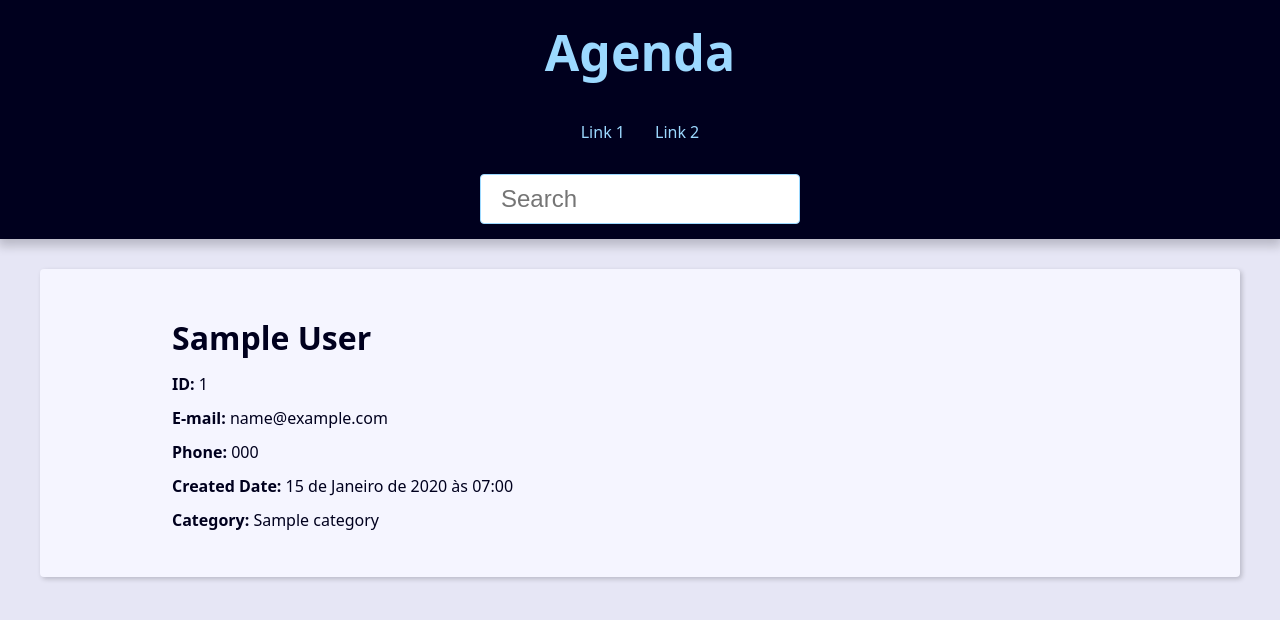
After one commit to Rondi650/projeto_agenda_django, a Django app: page /1/ in a window 1280 px wide. The commit adds this page. Shown: the top 620 px of the page. Run offline with Django 5.2, Linux system fonts and the light colour scheme; tables that the repository leaves empty hold one stand-in row (values such as "Sample post").

Commit message:
ajustes no html da agenda, separacao dos arquivos e pastas de html, incluso dinamicidade no title

```diff
--- a/base_templates/global/base.html
+++ b/base_templates/global/base.html
@@ -1,12 +1,11 @@
-{% load static %}<!DOCTYPE html>
-<html lang="en">
+<!DOCTYPE html>
+<html lang="pt-br">
 <head>
-    <meta charset="UTF-8">
-    <meta name="viewport" content="width=device-width, initial-scale=1.0">
-    <title>{{title}}</title>
-    <link rel="stylesheet" href="{% static "global/css/style.css" %}">
+    {% include "global/partials/head.html" %}
 </head>
 <body>
+
+    {% include "global/partials/header.html" %}
 
 <main class="content">
 {% block content %}{% endblock content %}
--- /dev/null
+++ b/base_templates/global/partials/head.html
@@ -0,0 +1,5 @@
+{% load static %}
+<meta charset="UTF-8">
+<meta name="viewport" content="width=device-width, initial-scale=1.0">
+<title>{{title}}</title>
+<link rel="stylesheet" href="{% static "global/css/style.css" %}">
--- /dev/null
+++ b/base_templates/global/partials/header.html
@@ -0,0 +1,30 @@
+    <header class="header">
+        <h1 class="header-heading">
+            <a href="{% url "contact:index" %}" class="header-link">
+                Agenda
+            </a>
+        </h1>
+        <nav class="menu">
+            <ul class="menu-list">
+                <li class="menu-item">
+                    <a href="" class="menu-link">
+                        Link 1
+                    </a>
+                </li>
+                                <li class="menu-item">
+                    <a href="" class="menu-link">
+                        Link 2
+                    </a>
+                </li>
+            </ul>
+        </nav>
+        <div class="search">
+            <form action="" method="get">
+                <input type="text"
+                class="search-input",
+                placeholder="Search",
+                id='search',
+                name='q'>
+            </form>
+        </div>
+    </header>
--- a/contact/admin.py
+++ b/contact/admin.py
@@ -5,12 +5,12 @@ from contact.models import Contact, Category
 
 @admin.register(Contact)
 class ContactAdmin(admin.ModelAdmin):
-    list_display = 'id','first_name', 'last_name', 'phone', 'email',
+    list_display = 'id','first_name', 'last_name', 'phone', 'show',
     ordering = '-id', # o - na frente deixa em ordem decrescente
     search_fields = 'id', 'first_name', 'last_name'
     list_per_page = 20
     list_max_show_all = 200
-    list_editable = 'first_name', 'last_name'
+    list_editable = 'first_name', 'last_name', 'show',
     list_display_links = 'id', 'phone'
 
 @admin.register(Category)
--- a/contact/models.py
+++ b/contact/models.py
@@ -6,7 +6,7 @@ from django.contrib.auth.models import User
 class Category(models.Model):
     class Meta:
         verbose_name = 'Categoria'
-        verbose_name_plural = 'Varias Categorias'
+        verbose_name_plural = 'Categorias'
 
     name = models.CharField(max_length=50)
 
@@ -14,6 +14,10 @@ class Category(models.Model):
         return f'{self.name}'
 
 class Contact(models.Model):
+    class Meta:
+        verbose_name = 'Contato'
+        verbose_name_plural = 'Contatos'
+
     first_name = models.CharField(max_length=50)
     last_name = models.CharField(max_length=50, blank=True)
     phone = models.CharField(max_length=50)
--- /dev/null
+++ b/contact/templates/contact/contact.html
@@ -0,0 +1,14 @@
+{% extends "global/base.html" %}
+
+{% block content %}
+    <div class="single-contact">
+        <h1 class="single-contact-name">
+            {{contact.first_name}} {{contact.last_name}}
+        </h1>
+        <p><b>ID: </b>{{contact.id}}</p>
+        <p><b>E-mail: </b>{{contact.email}}</p>
+        <p><b>Phone: </b>{{contact.phone}}</p>
+        <p><b>Created Date: </b>{{contact.created_date}}</p>
+        <p><b>Category: </b>{{contact.category.name}}</p>
+    </div>
+{% endblock content %}
--- a/contact/templates/contact/index.html
+++ b/contact/templates/contact/index.html
@@ -20,7 +20,9 @@
             {% for contact in contacts %}
                 <tr class="table-row">
                     <td class="table-cel">
-                        <a href="#" class="table-link">
+                        <a
+                         href="{% url "contact:contact" contact.id %}"
+                        class="table-link">
                             {{contact.id}}
                         </a>
                     </td>
--- a/contact/urls.py
+++ b/contact/urls.py
@@ -4,5 +4,6 @@ from contact import views
 app_name = 'contact'
 
 urlpatterns = [
+    path('<int:contact_id>/', views.contact, name='contact'),
     path('', views.index, name='index'),
 ]
--- a/contact/views/contact_views.py
+++ b/contact/views/contact_views.py
@@ -1,11 +1,16 @@
 from django.shortcuts import render
 from contact.models import Contact
+from django.http import Http404
+
 
 def index(request):
-    contacts = Contact.objects.all()
+    contacts = Contact.objects.all() \
+        .filter(show=True) \
+        .order_by('-id')[:10]
 
     context = {
-        'contacts': contacts
+        'contacts': contacts,
+        'title': 'Contatos'
     }
 
     return render(
@@ -13,3 +18,24 @@ def index(request):
         'contact/index.html',
         context
     )
+
+
+def contact(request, contact_id):
+    single_contact = Contact.objects.filter(
+        id=contact_id,
+        show=True
+    ).first()
+
+    if single_contact is None:
+        raise Http404
+
+    context = {
+        'contact': single_contact,
+        'title': single_contact.last_name
+    }
+
+    return render(
+        request,
+        'contact/contact.html',
+        context
+    )
```
